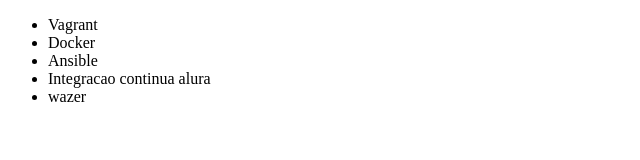
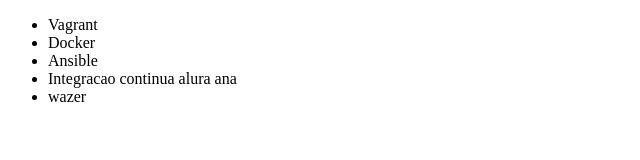
Before and after one commit to livialins/aluracompasso, a plain HTML site: page index.html in a window 1280 px wide. Shown: the full height of the page, 0-640 px from the left. Drawn offline with Linux system fonts and the light colour scheme.

Commit message:
alteração para confirmar testes

```diff
--- a/index.html
+++ b/index.html
@@ -9,7 +9,7 @@
             <li>Vagrant</li>
             <li>Docker</li>
             <li>Ansible</li>
-            <li>Integracao continua alura</li>
+            <li>Integracao continua alura ana</li>
             <li>wazer</li>
         </ul>
     </body>
```
